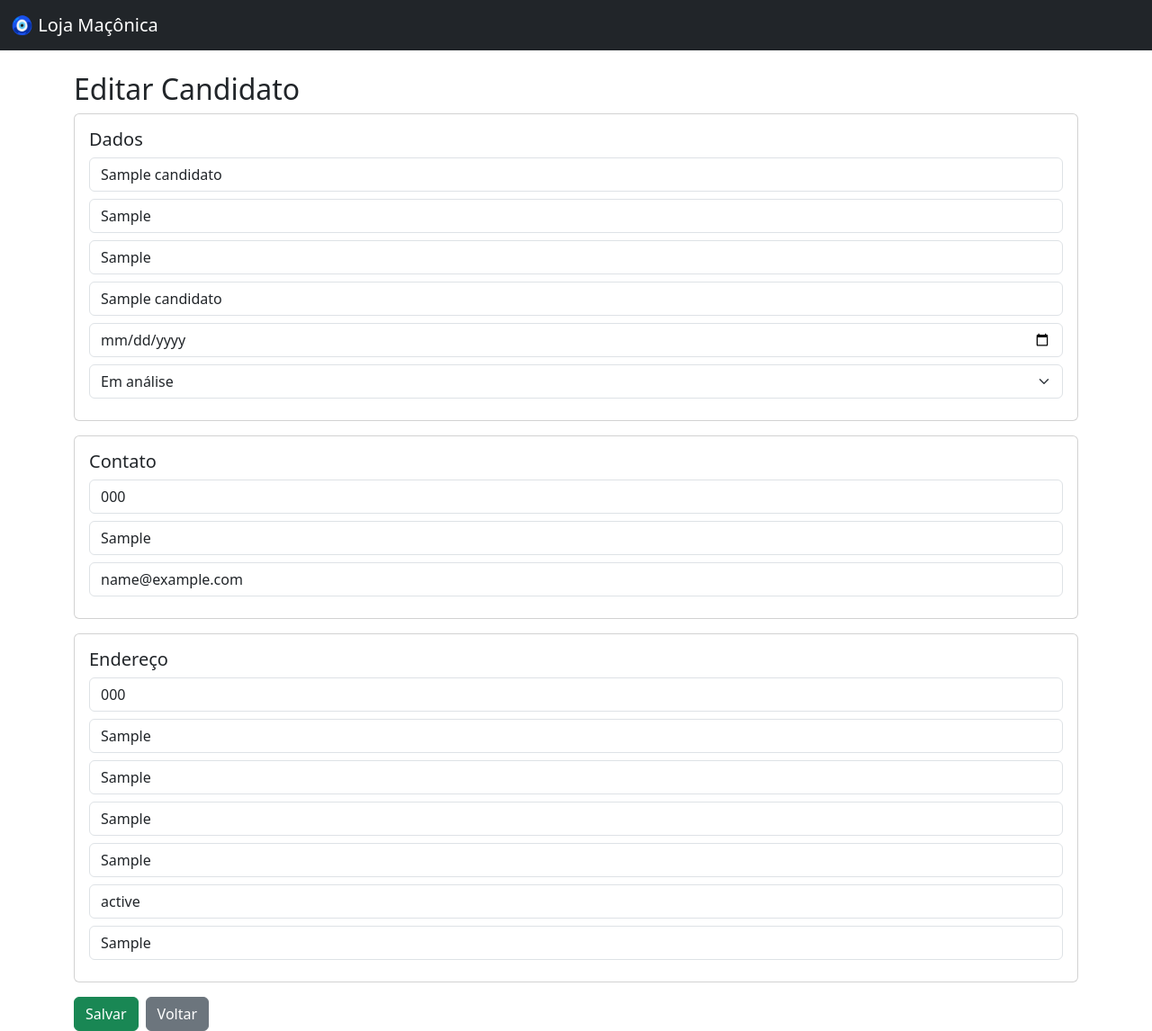
After one commit to Rodrigofrancon/sistema-loja-maconica, a Flask app: page /editar-candidato/1 in a window 1280 px wide. The commit adds this page. Shown: the whole page at 90% size. Run offline with Flask 3, Linux system fonts and the light colour scheme; tables that the repository leaves empty hold one stand-in row (values such as "Sample post").

Commit message:
candidato

```diff
--- a/routes.py
+++ b/routes.py
@@ -140,6 +140,112 @@ def cadastro():
 
     return render_template('cadastro.html')
 
+# =========================
+# CADASTRO CANDIDATO
+# =========================
+@main.route('/candidato', methods=['GET', 'POST'])
+def candidato():
+
+    if request.method == 'POST':
+
+        candidato = Candidato(
+            nome=request.form.get('nome'),
+            cpf=request.form.get('cpf'),
+            rg=request.form.get('rg'),
+            titulo=request.form.get('titulo'),
+            data_candidatura=request.form.get('data_candidatura'),
+            situacao=request.form.get('situacao')
+        )
+
+        db.session.add(candidato)
+        db.session.commit()
+
+        # =========================
+        # CONTATO
+        # =========================
+        if request.form.get('telefone') or request.form.get('celular'):
+            db.session.add(Contato(
+                candidato_id=candidato.id,
+                telefone=request.form.get('telefone'),
+                celular=request.form.get('celular'),
+                email=request.form.get('email')
+            ))
+
+        # =========================
+        # ENDEREÇO
+        # =========================
+        if request.form.get('cep'):
+            db.session.add(Endereco(
+                candidato_id=candidato.id,
+                cep=request.form.get('cep'),
+                rua=request.form.get('rua'),
+                numero=request.form.get('numero'),
+                bairro=request.form.get('bairro'),
+                cidade=request.form.get('cidade'),
+                estado=request.form.get('estado'),
+                pais=request.form.get('pais')
+            ))
+
+        db.session.commit()
+
+        return redirect('/candidatos')
+
+    return render_template('candidato.html')
+
+# =========================
+# LISTA CANDIDATOS
+# =========================
+@main.route('/candidatos')
+def candidatos():
+    candidatos = Candidato.query.all()
+    return render_template('candidatos.html', candidatos=candidatos)
+
+# =========================
+# EDITAR CANDIDATO
+# =========================
+@main.route('/editar-candidato/<int:id>', methods=['GET', 'POST'])
+def editar_candidato(id):
+    candidato = Candidato.query.get_or_404(id)
+
+    if request.method == 'POST':
+
+        # DADOS
+        candidato.nome = request.form.get('nome')
+        candidato.cpf = request.form.get('cpf')
+        candidato.rg = request.form.get('rg')
+        candidato.titulo = request.form.get('titulo')
+        candidato.data_candidatura = request.form.get('data_candidatura')
+        candidato.situacao = request.form.get('situacao')
+
+        # CONTATO (remove e recria)
+        Contato.query.filter_by(candidato_id=candidato.id).delete()
+
+        db.session.add(Contato(
+            candidato_id=candidato.id,
+            telefone=request.form.get('telefone'),
+            celular=request.form.get('celular'),
+            email=request.form.get('email')
+        ))
+
+        # ENDEREÇO (remove e recria)
+        Endereco.query.filter_by(candidato_id=candidato.id).delete()
+
+        db.session.add(Endereco(
+            candidato_id=candidato.id,
+            cep=request.form.get('cep'),
+            rua=request.form.get('rua'),
+            numero=request.form.get('numero'),
+            bairro=request.form.get('bairro'),
+            cidade=request.form.get('cidade'),
+            estado=request.form.get('estado'),
+            pais=request.form.get('pais')
+        ))
+
+        db.session.commit()
+
+        return redirect('/candidatos')
+
+    return render_template('editar_candidato.html', candidato=candidato)
 
 # =========================
 # EDITAR MAÇOM
--- a/templates/candidatos.html
+++ b/templates/candidatos.html
@@ -65,7 +65,7 @@
                     </td>
 
                     <td>
-                        <a href="#" class="btn btn-warning btn-sm">Editar</a>
+                        <a href="/editar-candidato/{{ c.id }}" class="btn btn-warning btn-sm">Editar</a>
 
                         <a href="/excluir-candidato/{{ c.id }}"
                            class="btn btn-danger btn-sm"
--- /dev/null
+++ b/templates/editar_candidato.html
@@ -0,0 +1,85 @@
+{% extends 'base.html' %}
+
+{% block content %}
+
+<h2>Editar Candidato</h2>
+
+<form method="POST">
+
+<div class="card mb-3">
+<div class="card-body">
+
+<h5>Dados</h5>
+
+<input name="nome" class="form-control mb-2" value="{{ candidato.nome }}" placeholder="Nome">
+<input name="cpf" class="form-control mb-2" value="{{ candidato.cpf }}" placeholder="CPF">
+<input name="rg" class="form-control mb-2" value="{{ candidato.rg }}" placeholder="RG">
+<input name="titulo" class="form-control mb-2" value="{{ candidato.titulo }}" placeholder="Título">
+
+<input type="date" name="data_candidatura" class="form-control mb-2"
+       value="{{ candidato.data_candidatura }}">
+
+<select name="situacao" class="form-select mb-2">
+    <option value="EM_ANALISE" {% if candidato.situacao=='EM_ANALISE' %}selected{% endif %}>Em análise</option>
+    <option value="LIVRO_NEGRO" {% if candidato.situacao=='LIVRO_NEGRO' %}selected{% endif %}>Livro Negro</option>
+    <option value="LIVRO_AMARELO" {% if candidato.situacao=='LIVRO_AMARELO' %}selected{% endif %}>Livro Amarelo</option>
+    <option value="CANCELADO" {% if candidato.situacao=='CANCELADO' %}selected{% endif %}>Cancelado</option>
+</select>
+
+</div>
+</div>
+
+<div class="card mb-3">
+<div class="card-body">
+
+<h5>Contato</h5>
+
+<input name="telefone" class="form-control mb-2"
+value="{{ candidato.contatos[0].telefone if candidato.contatos else '' }}">
+
+<input name="celular" class="form-control mb-2"
+value="{{ candidato.contatos[0].celular if candidato.contatos else '' }}">
+
+<input name="email" class="form-control mb-2"
+value="{{ candidato.contatos[0].email if candidato.contatos else '' }}">
+
+</div>
+</div>
+
+<div class="card mb-3">
+<div class="card-body">
+
+<h5>Endereço</h5>
+
+<input name="cep" class="form-control mb-2"
+value="{{ candidato.enderecos[0].cep if candidato.enderecos else '' }}">
+
+<input name="rua" class="form-control mb-2"
+value="{{ candidato.enderecos[0].rua if candidato.enderecos else '' }}">
+
+<input name="numero" class="form-control mb-2"
+value="{{ candidato.enderecos[0].numero if candidato.enderecos else '' }}">
+
+<input name="bairro" class="form-control mb-2"
+value="{{ candidato.enderecos[0].bairro if candidato.enderecos else '' }}">
+
+<input name="cidade" class="form-control mb-2"
+value="{{ candidato.enderecos[0].cidade if candidato.enderecos else '' }}">
+
+<input name="estado" class="form-control mb-2"
+value="{{ candidato.enderecos[0].estado if candidato.enderecos else '' }}">
+
+<input name="pais" class="form-control mb-2"
+value="{{ candidato.enderecos[0].pais if candidato.enderecos else '' }}">
+
+</div>
+</div>
+
+<div class="d-flex gap-2">
+    <button class="btn btn-success">Salvar</button>
+    <a href="/candidatos" class="btn btn-secondary">Voltar</a>
+</div>
+
+</form>
+
+{% endblock %}
```
